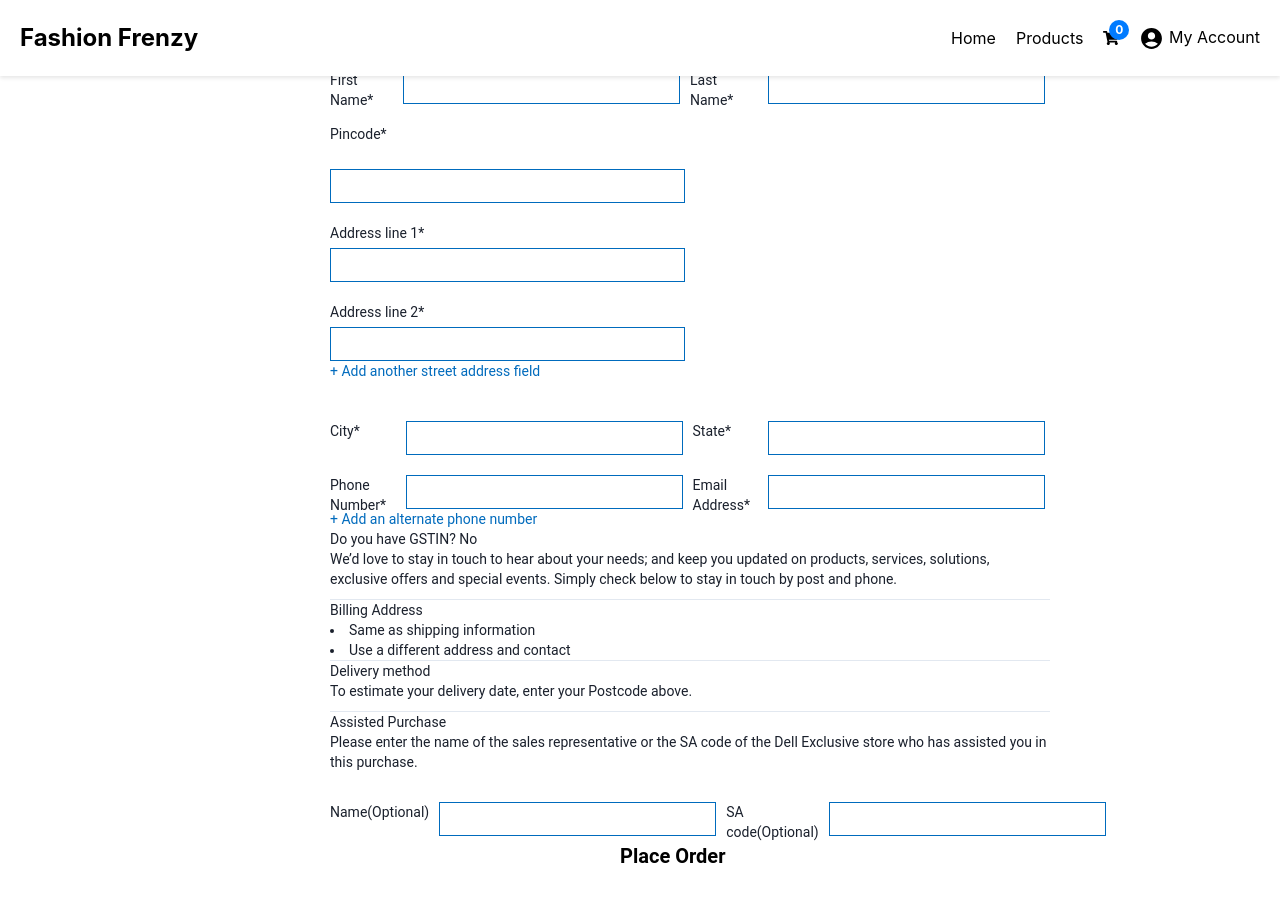
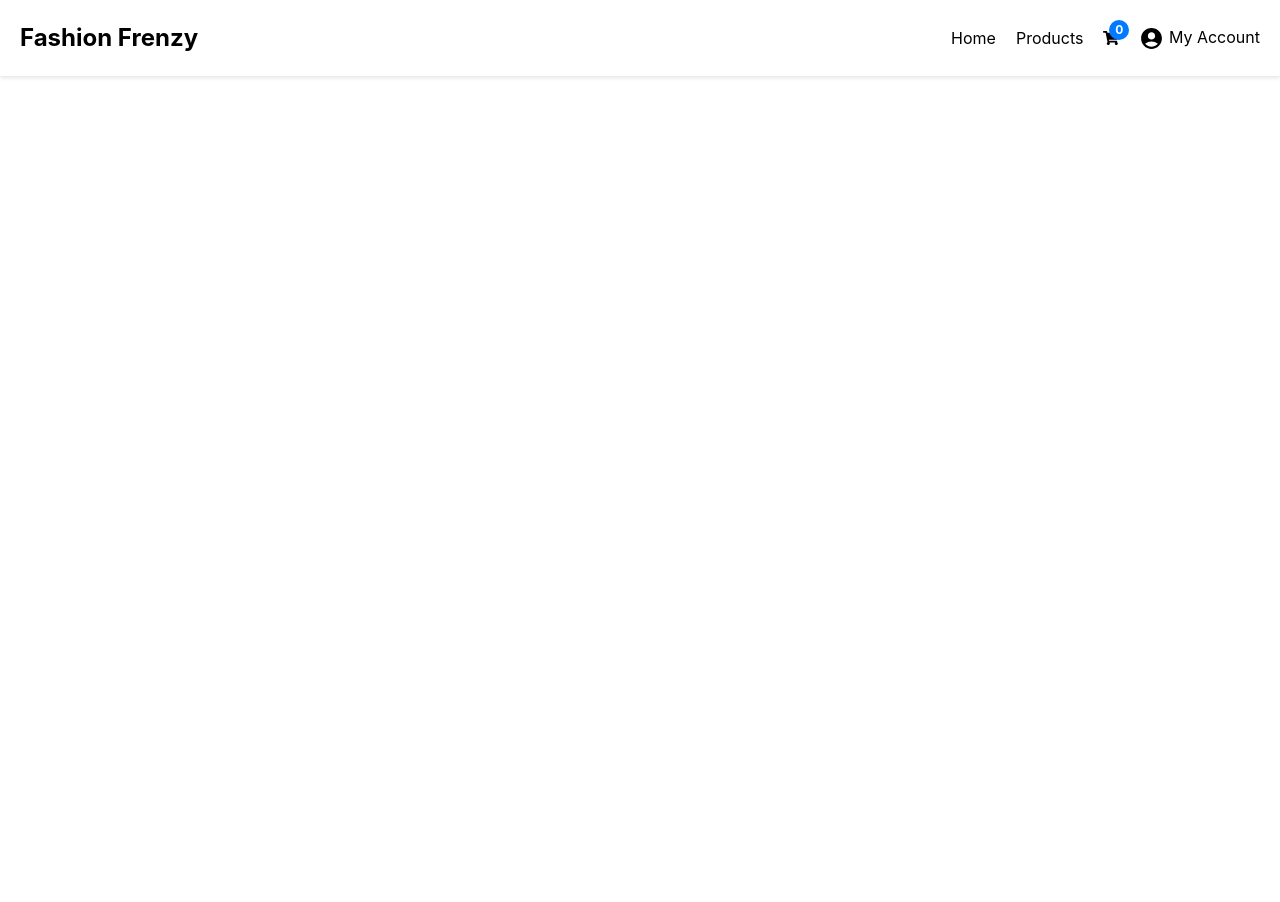
Before and after one commit to raz001/e-commerce-app, a React (Create React App) app in the folder fashion/: page /checkout in a window 1280 px wide. Shown: the top 902 px of the page. After the commit the page ends 800 px from the top, so only its background shows below. Built offline with nearby package versions, Linux system fonts and the light colour scheme.

Commit message:
signup UI, cartpage data handling updated

```diff
--- a/fashion/src/App.js
+++ b/fashion/src/App.js
@@ -5,15 +5,15 @@ import { Routes, Route } from "react-router-dom";
 import Home from './pages/Home';
 import ProductPage from './pages/ProductsPage';
 import CartPage from './pages/CartPage';
-import Checkout from './pages/Checkout';
 import PrivateRoute from './components/PrivateRoute';
 import { AuthContext } from './components/AuthContext';
 import SignUp from './pages/signup';
 import SignIn from './pages/signin';
 function App() {
-  const [selectedProducts, setSelectedProducts] = useState([]);
+  const cart_data = JSON.parse(localStorage.getItem('cartItems')) || []
+  const [selectedProducts, setSelectedProducts] = useState(cart_data);
   const { isAuth, setIsAuth } = useContext(AuthContext)
-
+  console.log(selectedProducts)
   // Callback function to set the user when logging in
   const handleLogin = (loggedInUser) => {
     setIsAuth(`${loggedInUser}`);
@@ -21,7 +21,10 @@ function App() {
 
   return (
     <>
-      <Nav selectedProducts={selectedProducts} setSelectedProducts={setSelectedProducts} user={isAuth} setUser={setIsAuth} />
+      <Nav
+        cart_data={cart_data.length}
+        user={isAuth}
+        setUser={setIsAuth} />
       <div>
         <Routes>
           <Route path="/" element={<Home />} />
@@ -33,11 +36,13 @@ function App() {
             path="/cart"
             element={
               <PrivateRoute>
-                <CartPage key={Math.random()} selectedProducts={selectedProducts} setSelectedProducts={setSelectedProducts} />
+                <CartPage
+                  selectedProducts={selectedProducts}
+                  setSelectedProducts={setSelectedProducts} />
               </PrivateRoute>
             }
           />
-          <Route path='/checkout' element={<Checkout />} />
+          {/* <Route path='/checkout' element={<Checkout />} /> */}
           <Route path='/account' element={<SignUp />} />
           <Route path='/login' element={<SignIn onLogin={handleLogin} />} />
         </Routes>
--- a/fashion/src/components/LogoutModal.jsx
+++ b/fashion/src/components/LogoutModal.jsx
@@ -12,13 +12,14 @@ import {
 import { useContext } from 'react';
 import { AuthContext } from './AuthContext';
 
-export default function LogoutModal({ setUser }) {
+export default function LogoutModal() {
     const { isOpen, onOpen, onClose } = useDisclosure();
     const { setIsAuth } = useContext(AuthContext);
 
     const handleLogout = () => {
         localStorage.removeItem("credentials");
-        setIsAuth('');
+        localStorage.removeItem('cartItems')
+        setIsAuth(false);
         onClose();
     }
     return (
--- a/fashion/src/components/Nav.jsx
+++ b/fashion/src/components/Nav.jsx
@@ -8,7 +8,7 @@ import LogoutModal from "./LogoutModal";
 import { AuthContext } from "./AuthContext";
 
 function Nav(props) {
-  const { selectedProducts, user, setUser } = props;
+  const { user, setUser, cart_data } = props;
   const { isAuth } = useContext(AuthContext)
   console.log(isAuth);
 
@@ -26,12 +26,12 @@ function Nav(props) {
         </Link>
         <Link to="/cart" className="navbar__link navbar__link--cart">
           <FaShoppingCart />
-          <span className="navbar__cart-count">{selectedProducts.length}</span>
+          <span className="navbar__cart-count">{cart_data}</span>
         </Link>
 
         {isAuth ? (
           <>
-            <MdAccountCircle style={{ display: "inline", fontSize: '25px', marginLeft: "20px", marginRight:"2px" }} />  {isAuth}
+            <MdAccountCircle style={{ display: "inline", fontSize: '25px', marginLeft: "20px", marginRight: "2px" }} />  {isAuth}
           </>
 
 
--- a/fashion/src/pages/CartPage.css
+++ b/fashion/src/pages/CartPage.css
@@ -125,7 +125,7 @@
   .quantity {
     display: flex;
     align-items: center;
-    margin-left: 20px;
+    margin-left: -10px;
   }
 
   .quantity button {
@@ -145,7 +145,7 @@
   }
 
   .quantity span {
-    margin: 0 10px;
+    /* margin: 0 10px; */
     font-size: 18px;
   }
 
--- a/fashion/src/pages/Checkout.css
+++ /dev/null
@@ -1,150 +0,0 @@
-.main{
-    font-family: roboto,Arial,Arial, Helvetica, sans-serif;
-font-size: 14px;
-line-height: 20px;
-text-decoration: none solid rgb(68,68,68);
-word-spacing: 0px;
-background-color: #FFFFFF;
-background:0% 0%;
-position: color;
-height: 1678px;
-width: 720px;
-display: block;
-transform: none;
-transition: all Os ease Os;
-/* outline: rgb(255,0,0) dashed 0.8px; */
-box-sizing: border-box;
-margin-left: 330px;
-
-
-}
-#First{
-   margin-top: 20px;
-    font-family: roboto,Arial,Arial, Helvetica, sans-serif;
-font-size: 14px;
-line-height: 20px;
-text-decoration: none solid rgb(68,68,68);
-word-spacing: 0px;
-background-color: #FFFFFF;
-background:0% 0%;
-position: color;
-height: 34px;
-width: 355px;
-padding: 1px 2px 1px 80px;
-border: 1px solid #006BBd;
-display: inline-block;
-cursor: text;
-transform: none;
-transition: border 0.2s linear 0s, box-shadow 0.2s linear 0s ;
-/* outline: rgb(255,0,0) dashed 0.8px; */
-box-sizing: border-box;
-
-}
-#Add{
-    font-family: roboto,Arial,Arial, Helvetica, sans-serif;
-font-size: 14px;
-line-height: 20px;
-text-decoration: none solid rgb(68,68,68);
-word-spacing: 0px;
-background-color: #FFFFFF;
-background:0% 0%;
-position: color;
-height: 34px;
-width: 355px;
-padding: 1px 2px 1px 5px;
-border: 1px solid #006BBd;
-display: inline-block;
-cursor: text;
-transform: none;
-transition: border 0.2s linear 0s, box-shadow 0.2s linear 0s ;
-/* outline: rgb(255,0,0) dashed 0.8px; */
-box-sizing: border-box;
-}
-#text{
-
-    font-family: roboto,Arial,Arial, Helvetica, sans-serif;
-font-size: 14px;
-line-height: 20px;
-text-decoration: none solid rgb(68,68,68);
-word-spacing: 0px;
-background-color: #FFFFFF;
-background:0% 0%;
-position: color;
-height: 20px;
-width: 720px;
-margin: 0 0 10px 0;
-display: block;
-transform: none;
-transition: all Os ease Os;
-/* outline: rgb(255,0,0) dashed 0.8px; */
-box-sizing: border-box;
-
-}
-
-#heading{
-    font-family: roboto,Arial,Arial, Helvetica, sans-serif;
-font-size: 26px;
-line-height: 30px;
-text-decoration: none solid rgb(68,68,68);
-word-spacing: 0px;
-background-color: #FFFFFF;
-background:0% 0%;
-position: color;
-height: 30px;
-width: 720px;
-margin: 0 0 20px 0;
-display: block;
-transform: none;
-transition: all Os ease Os;
-/* outline: rgb(255,0,0) dashed 0.8px; */
-box-sizing: border-box;
-margin-left: 250px;
-}
-#lab{
-    font-family: roboto,Arial,Arial, Helvetica, sans-serif;
-font-size: 14px;
-line-height: 20px;
-text-decoration: none solid rgb(68,68,68);
-word-spacing: 0px;
-background-color: #FFFFFF;
-background:0% 0%;
-position: color;
-height: 25px;
-width: 355px;
-margin: 20px 0 0 0;
-padding: 0 0 5px 0;
-display: block;
-transform: none;
-transition: all Os ease Os;
-/* outline: rgb(255,0,0) dashed 0.8px; */
-box-sizing: border-box;
-
-}
-#blue{
-    color: #006BBd
-}
-#a{
-    display: flex;
-    margin: auto;
-    gap: 5px;
-}
-#b{
-    display: flex;
-    margin: auto;
-    gap: 5px;
-}
-#c{
-    display: flex;
-    margin: auto;
-    gap: 5px;
-}
-#d{
-    display: flex;
-    margin: auto;
-    gap: 5px;
-}
-#redirect{
-    margin-left: 280px;
-    padding: 10px;
-    font-size: 20px
-}
--- a/fashion/src/pages/Checkout.jsx
+++ /dev/null
@@ -1,104 +0,0 @@
-import React, { useState } from "react";
-import { Link } from "react-router-dom";
-//import { useHistory } from "react-router-dom";
-import './Checkout.css'
-const Checkout = () => {
-  const [firstName, setFirstName] = useState("");
-  const [lastName, setLastName] = useState("");
-  const [email, setEmail] = useState("");
-  //   const history = useHistory();
-
-  const handleSubmit = (e) => {
-    e.preventDefault();
-    // Do something with user info, such as sending it to a backend
-    // Then redirect to home page
-    // history.push("/");
-  };
-
-  return (
-
-    <div className="main">
-
-      <div id="heading">
-        <h2 style={{
-          fontFamily: "Arial, Helvetica, sans-serif",
-          fontWeight: "300",
-          color: "#006BBd"
-        }}>Shipping</h2>
-      </div>
-
-
-
-      <div id="f1">
-
-        <div id="a">
-          <label id="lab" for="First Name*">First Name* </label>
-          <input type="text" name="First Name" id="First" /><br />
-          <label id="lab" for="Last Name*">Last Name*</label><br />
-          <input type="text" name="Last Name" id="First" /><br /><br />
-        </div>
-        <label id="lab" for="Pincode">   Pincode*</label>
-        <input type="number" name="Pincode*" id="First" />
-        <label id="lab" for="Address line 1*">Address line 1*</label>
-        <input type="text" name="Address line 1" id="Add" /><br />
-        <label id="lab" for="Address line 2*">Address line 2*</label>
-        <input type="text" name="Address line 2 " id="Add" />
-        <p id="blue"> + Add another street address field</p><br />
-
-        <div id="b">
-          <label id="lab" for="City*">City*</label><br />
-          <input type="text" name="City " id="First" /><br />
-          <label id="lab" for="State*">State*</label><br />
-          <input type="text" name="State " id="First" /><br /><br />
-        </div>
-
-        <div id="c">
-          <label id="lab" for="Phone Number*">Phone Number*</label><br />
-          <input type="number" name="Phone Number" id="First" /><br />
-          <label id="lab" for="Email addresss">Email Address*</label><br />
-          <input type="text" name="Email Address" id="First" /><br />
-        </div>
-
-        <p id="blue"> + Add an alternate phone number
-        </p>
-        <h6>Do you have GSTIN? <button>No</button></h6>
-
-
-        <p id="text">We’d love to stay in touch to hear about your needs; and keep you updated on products, services, solutions, exclusive offers and special events. Simply check below to stay in touch by post and phone.</p><br />
-
-        {/* <p id="blue">Dell Technologies and its group of companies</p><br />
-        <p id="text">For information on Dell Technologies’ policy on the protection of your personal data, see our Privacy Statement. You can unsubscribe at any time.</p><br /> */}
-      </div>
-      <hr />
-      <h3 id="h4">Billing Address</h3>
-      <li>Same as shipping information</li>
-      <li> Use a different address and contact</li>
-
-      <hr />
-      <h3 id="h4">Delivery method</h3>
-      <p id="text">To estimate your delivery date, enter your Postcode above.
-      </p>
-      <hr />
-      <h3 id="h4">Assisted Purchase</h3>
-      <p id="text">Please enter the name of the sales representative or the SA code of the Dell Exclusive store who has assisted you in this purchase.</p><br />
-
-      <div id="d">
-        <label id="lab" for="Name(Optional)">Name(Optional)</label><br />
-        <input type="text" name="Name(Optional)" id="First" /><br />
-        <label id="lab" for="SA code(Optional)">SA code(Optional)</label><br />
-        <input type="number" name="SA code(Optional)" id="First" /><br />
-      </div>
-
-      <button id="redirect">
-        <Link to='/' style={{
-          textDecoration: "none",
-          listStyle: "none",
-          color: "black",
-          fontWeight: "600"
-        }}>Place Order</Link></button>
-
-    </div>
-  );
-};
-
-export default Checkout;
--- a/fashion/src/pages/signup.jsx
+++ b/fashion/src/pages/signup.jsx
@@ -27,8 +27,6 @@ function Copyright(props) {
     </Typography>
   );
 }
-
-// TODO remove, this demo shouldn't need to reset the theme.
 
 const defaultTheme = createTheme();
 export default function SignUp() {
```
Also changed, not shown: fashion/src/components/PrivateRoute.jsx (+8 -5 lines), fashion/src/pages/CartPage.jsx (+87 -26 lines), fashion/src/pages/ProductsPage.jsx (+23 -9 lines), fashion/src/components/ProductCard.css (renamed from fashion/src/pages/ProductCard.css), fashion/src/components/ProductCard.jsx (renamed from fashion/src/pages/ProductCard.jsx).
